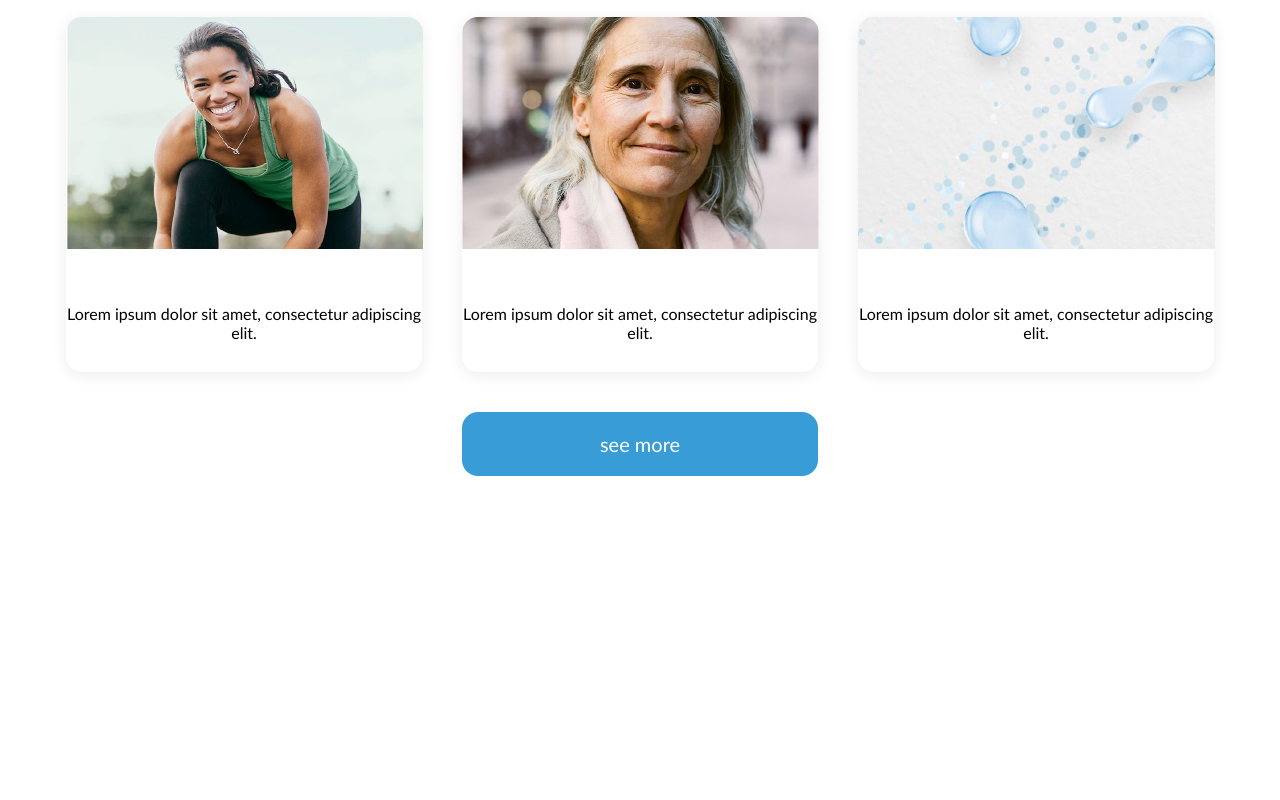
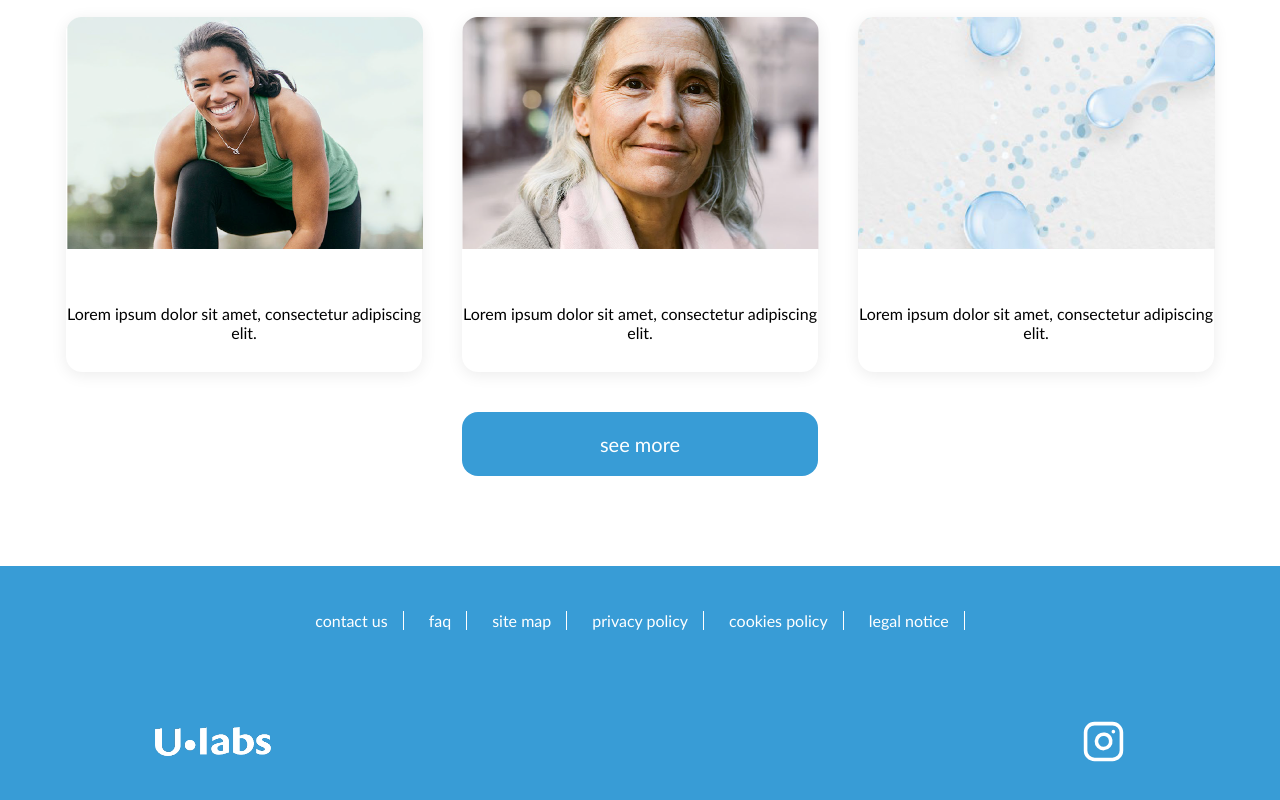
Before and after one commit to soutovnc/intibiome, a React (Vite) app: page / in a window 1280 px wide. Shown: the part 2934-3734 px from the top of the page. Before the commit the page ends 3410 px from the top, so only its background shows below. Built offline with nearby package versions, Linux system fonts and the light colour scheme; a web font is replaced by a local one.

Commit message:
add footer

```diff
--- /dev/null
+++ b/src/components/Footer/index.jsx
@@ -0,0 +1,31 @@
+import { Container } from "./styles";
+
+import ulabs from "../../assets/images/ulabs.png"
+import { FiInstagram } from "react-icons/fi";
+
+export function Footer() {
+  return (
+    <>
+      <Container>
+        <div>
+          <ul>
+            <li>contact us</li>
+            <li>faq</li>
+            <li>site map</li>
+            <li>privacy policy</li>
+            <li>cookies policy</li>
+            <li>legal notice</li>
+          </ul>
+        </div>
+        <section className="icons">
+          <img
+            className="ulabsIcon"
+            src={ulabs}
+            alt="Ulabs logo"
+          />
+          <FiInstagram />
+        </section>
+      </Container>
+    </>
+  )
+}
--- /dev/null
+++ b/src/components/Footer/styles.js
@@ -0,0 +1,75 @@
+import styled from "styled-components";
+
+export const Container = styled.div`
+  width: 100vw;
+  height: 242px;
+  background-color: ${(props) => props.theme['blue-300']};
+  display: flex;
+  justify-content: space-around;
+  align-items: center;
+  flex-direction: column;
+  margin-top: 90px;
+
+  ul {
+    display: flex;
+    justify-content: center;
+    align-items: center;
+    flex-direction: row;
+    gap: 25px;
+    cursor: pointer;
+    color: ${(props) => props.theme['white']};
+  }
+
+  li {
+    border-right: 1px solid #FFF;
+    padding-right: 15px;
+    list-style: none;
+  }
+
+  .icons {
+    width: 100%;
+    display: flex;
+    justify-content: space-around;
+    align-items: center;
+    gap: 500px;
+  }
+
+  .ulabsIcon {
+    width: 116px;
+    height: 29px;
+    cursor: pointer;
+  }
+
+  svg {
+    width: 43px;
+    height: 43px;
+    cursor: pointer;
+    color: ${(props) => props.theme['white']}
+  }
+
+  @media (max-width: 768px) {
+    height: auto;
+    padding-right: 50px;
+
+    ul {
+      margin-top: 50px;
+      flex-direction: column;
+    }
+
+    li {
+      padding: 0 0 50px 0;
+      border: none;
+      border-bottom: 1px solid #FFF;
+      padding-bottom: 15px;
+    }
+
+    .icons {
+      gap: 90px;
+      justify-content: center;
+      flex-direction: column-reverse;
+      margin-top: 50px;
+      margin-bottom: 40px;
+    }
+
+  }
+`;
--- a/src/pages/index.jsx
+++ b/src/pages/index.jsx
@@ -10,6 +10,7 @@ import { Value } from '../components/Value';
 import { Navigation } from '../components/Navigation';
 import { Products } from '../components/Products';
 import { Modal } from '../components/Modal'
+import { Footer } from '../components/Footer'
 
 
 export function Home() {
@@ -40,7 +41,7 @@ export function Home() {
         </section>
       </BannerMiddlePage>
       <Modal />
-
+      <Footer />
     </>
   )
 }
```
